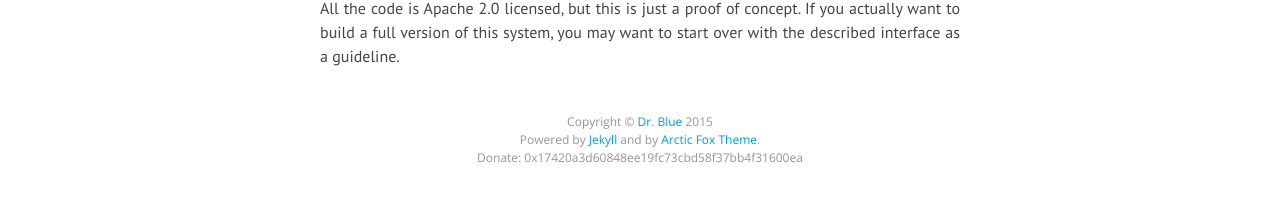
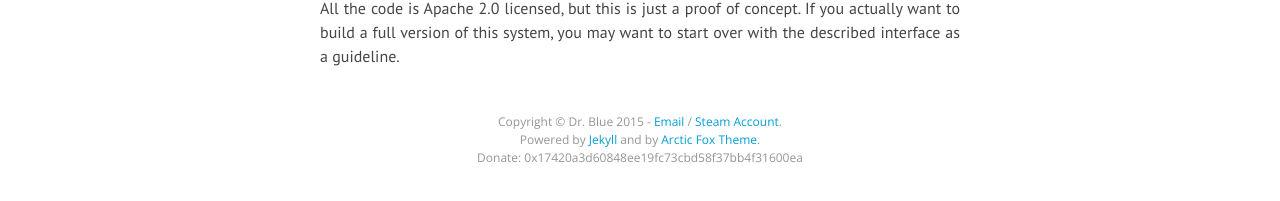
Before and after one commit to drblue9001/blockchain-backpack, a Jekyll site: the page built from website/index.md, in a window 1280 px wide. Shown: the part 607-808 px from the top of the page. Built offline with Jekyll 4.4.1, drawn with Linux system fonts in a browser that asks for light colours; nearby versions of some CDN libraries; Markdown is read by kramdown in place of the engine named in the settings.

Commit message:
Add email / steam account at the bottom of each page.

```diff
--- a/website/_includes/footer.html
+++ b/website/_includes/footer.html
@@ -1,6 +1,6 @@
 <div class="footer" align="center">
 
-  Copyright &copy; <a href="mailto:drblue@blockchainbackpack.org">Dr. Blue</a> 2015<br />
+  Copyright &copy; Dr. Blue 2015 - <a href="mailto:drblue@blockchainbackpack.org">Email</a> / <a href="http://steamcommunity.com/id/drblue9001/">Steam Account</a>. <br />
   Powered by <a href="http://jekyllrb.com" target="_blank">Jekyll</a> and by <a href="https://github.com/diezcami/arctic-fox-theme/" target="_blank">Arctic Fox Theme</a>.<br />
   Donate: 0x17420a3d60848ee19fc73cbd58f37bb4f31600ea
 </div>
```
